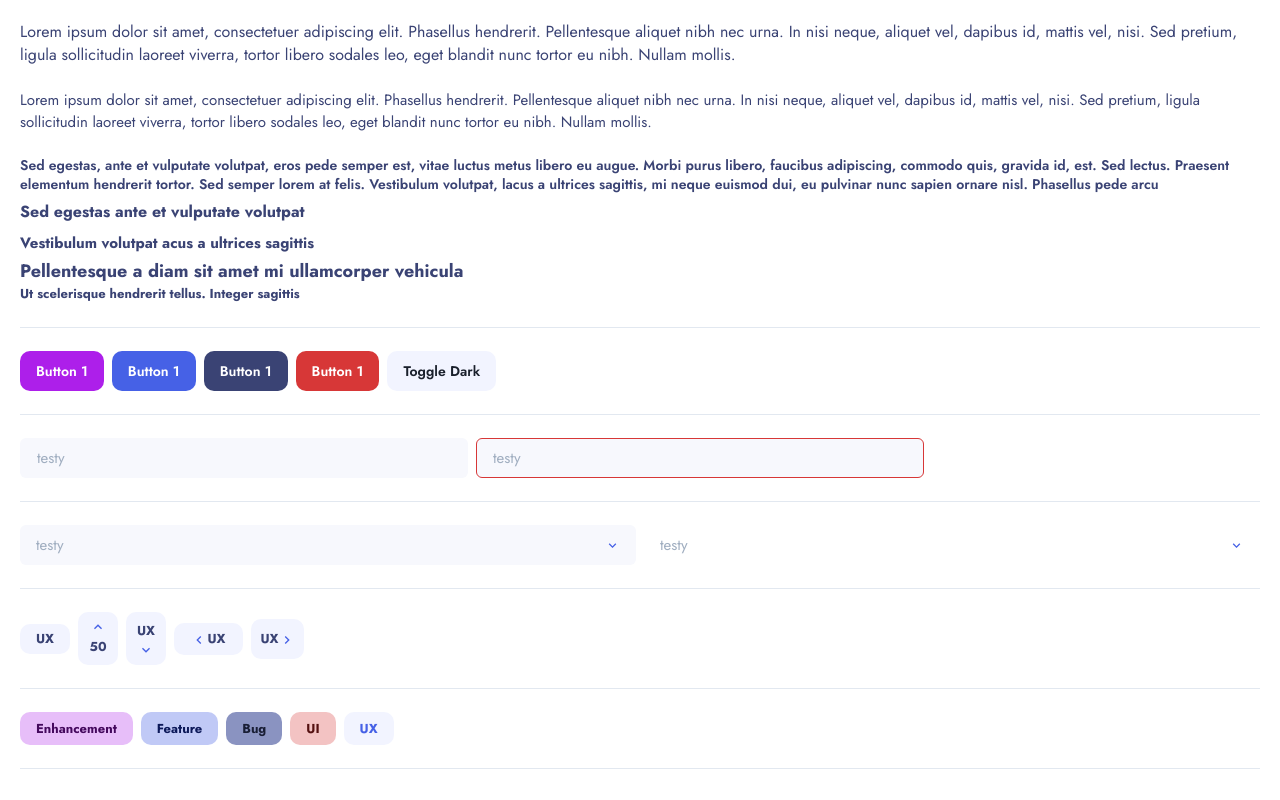
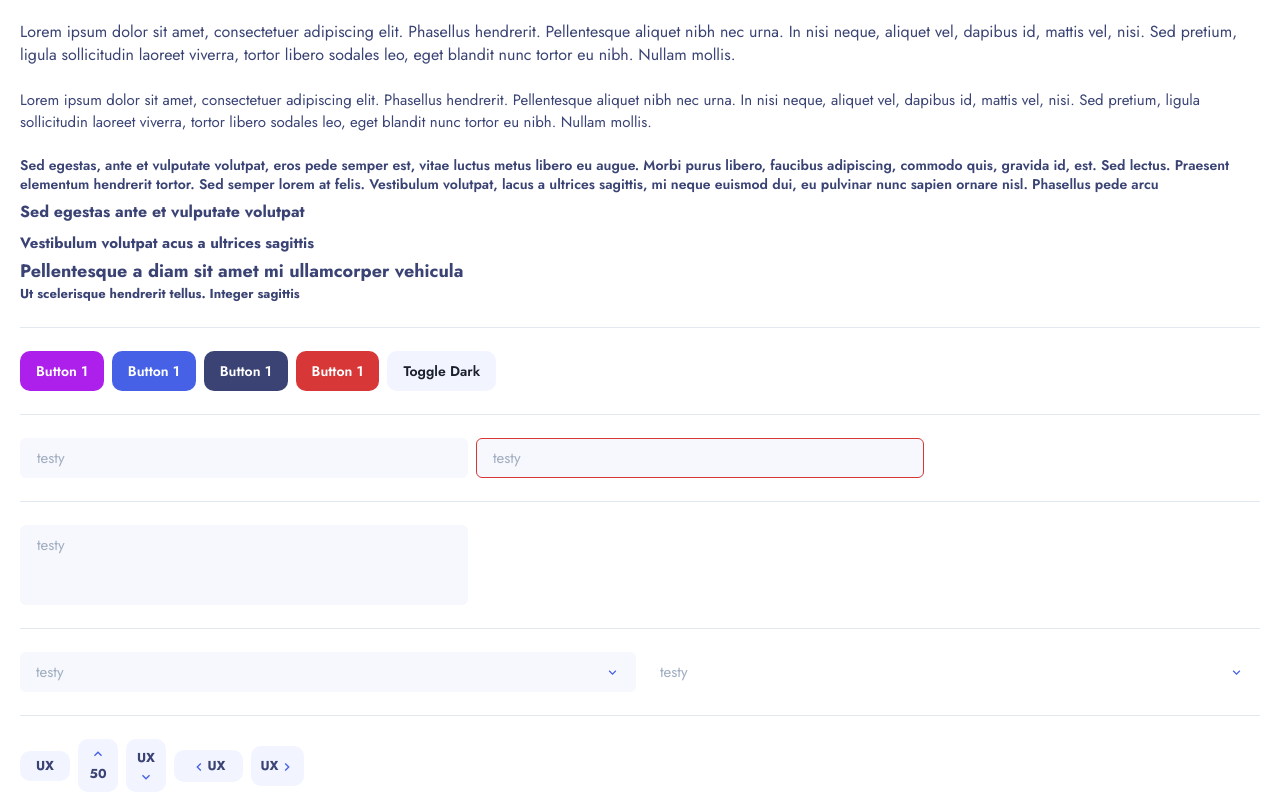
Before and after one commit to Jeangel/feedback-app-fe, a Next.js app: page /components in a window 1280 px wide. Shown: the top 800 px of the page. Built offline with nearby package versions, Linux system fonts and the light colour scheme.

Commit message:
TextArea component 📦
including TextArea component in the components page

```diff
--- a/src/pages/components.tsx
+++ b/src/pages/components.tsx
@@ -14,6 +14,7 @@ import {
   Input,
   useBoolean,
   Badge,
+  Textarea,
 } from '@chakra-ui/react'
 import Select from '@components/forms/Select'
 import React, { useState } from 'react'
@@ -75,6 +76,12 @@ const Components: NextPage = () => {
       <HStack spacing='2'>
         <Input placeholder='testy' maxW='md' />
         <Input placeholder='testy' maxW='md' isInvalid />
+      </HStack>
+      <br />
+      <hr />
+      <br />
+      <HStack spacing='2'>
+        <Textarea placeholder='testy' maxW='md' resize='none' />
       </HStack>
       <br />
       <hr />
```
